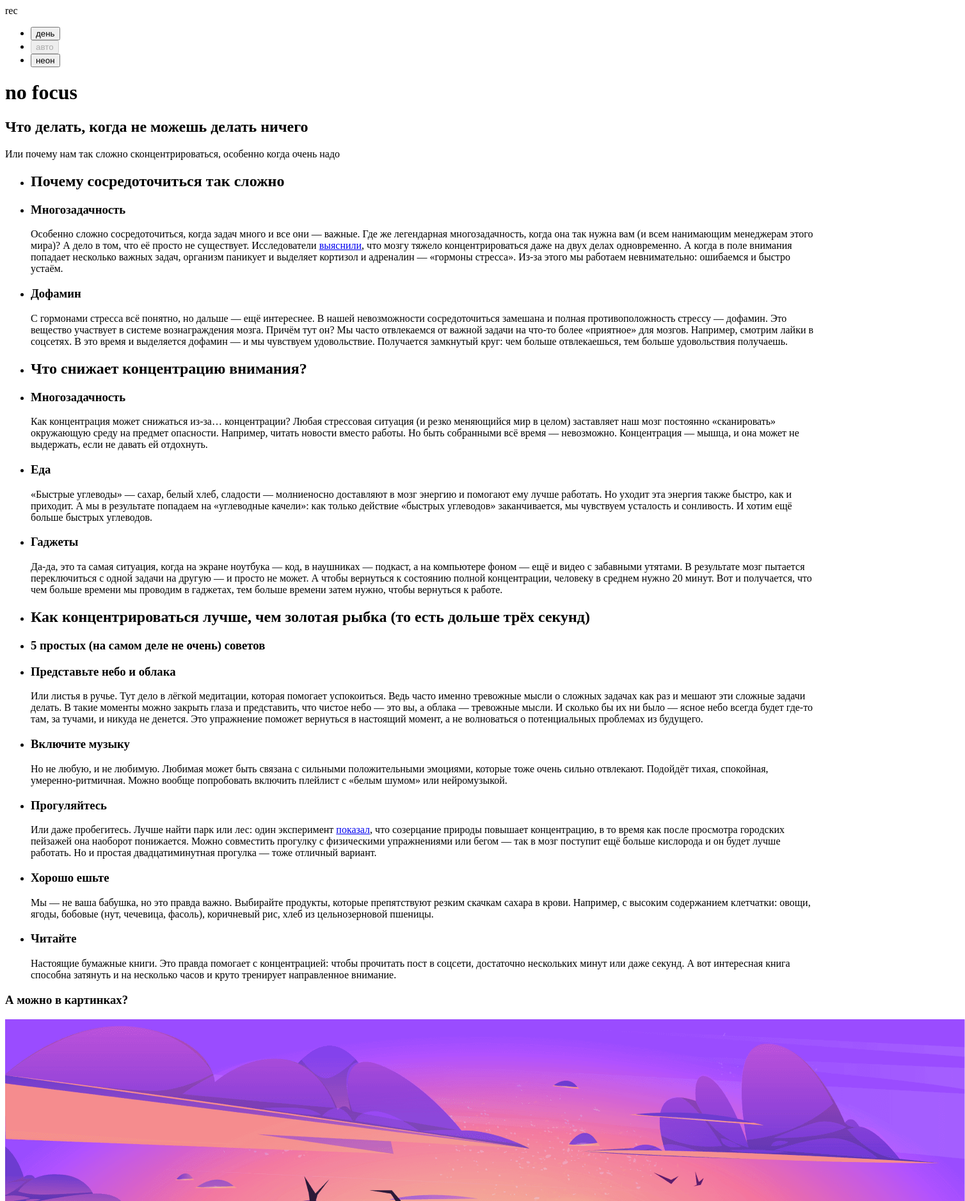
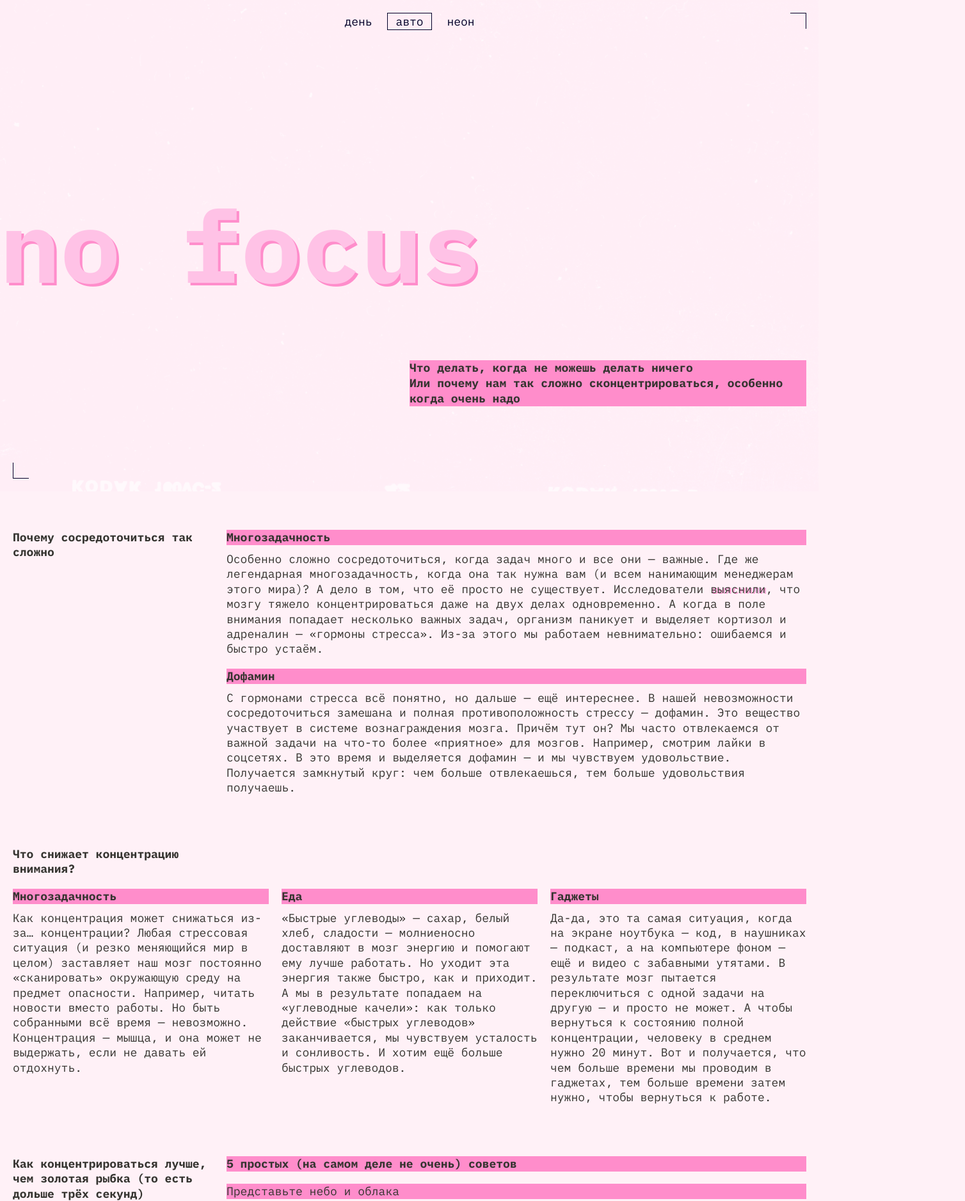
Before and after one commit to LeChat99/slozhno-sosredotochitsya-fd, a website: page index.html in a window 1280 px wide. Shown: the top 1877 px of the page at 64% size, 1508 px wide, since content can reach past the window. Drawn offline with Linux system fonts and the light colour scheme; the site is published under a folder, as on GitHub Pages, so addresses that start at the root find nothing.

Commit message:
2 провека

```diff
--- a/index.html
+++ b/index.html
@@ -6,16 +6,16 @@
     <meta name="viewport" content="width=device-width, initial-scale=1.0" />
     <meta name="color-scheme" content="dark light" />
     <title>Сложно сосредоточиться</title>
-    <link rel="icon" href="/images/favicon/favicon.ico" sizes="any" />
-    <link rel="icon" href="/images/favicon/favicon.svg" type="image/svg+xml" />
-    <link rel="apple-touch-icon" href="/images/favicon/mobile-icon.png" />
-    <link rel="stylesheet" href="/fonts/fonts.css" />
-    <link rel="stylesheet" href="/styles/globals.css" />
-    <link rel="stylesheet" href="/styles/variables.css" />
-    <link rel="stylesheet" href="/styles/style.css" />
-    <link rel="stylesheet" href="/styles/dark.css" />
-    <link rel="stylesheet" href="/styles/light.css" />
-    <link rel="stylesheet" href="/styles/media.css" />
+    <link rel="icon" href="./images/favicon/favicon.ico" sizes="any" />
+    <link rel="icon" href="./images/favicon/favicon.svg" type="image/svg+xml" />
+    <link rel="apple-touch-icon" href="./images/favicon/mobile-icon.png" />
+    <link rel="stylesheet" href="./fonts/fonts.css" />
+    <link rel="stylesheet" href="./styles/globals.css" />
+    <link rel="stylesheet" href="./styles/variables.css" />
+    <link rel="stylesheet" href="./styles/style.css" />
+    <link rel="stylesheet" href="./styles/dark.css" />
+    <link rel="stylesheet" href="./styles/light.css" />
+    <link rel="stylesheet" href="./styles/media.css" />
     <script src="./scripts/script.js"></script>
   </head>
   <body class="page">
@@ -53,7 +53,7 @@
       </nav>
       <h1 class="big-text">no focus</h1>
       <div class="header__item">
-        <h2 class="subtitle">Что делать, когда не можешь делать ничего</h2>
+        <p class="subtitle">Что делать, когда не можешь делать ничего</p>
         <p class="subtitle">
           Или почему нам так сложно сконцентрироваться, особенно когда очень
           надо
@@ -64,12 +64,10 @@
     <main>
       <section>
         <ul class="card-list card-list_why">
-          <li class="text_card-item">
           <h2 class="title">Почему сосредоточиться так сложно</h2>
-          </li>
           <li class="text_card-item">
             <h3 class="subtitle">Многозадачность</h3>
-            <div class="text">
+            <p class="text">
               Особенно сложно сосредоточиться, когда задач много и все они —
               важные. Где же легендарная многозадачность, когда она так нужна
               вам (и всем нанимающим менеджерам этого мира)? А дело в том, что
@@ -81,11 +79,11 @@
               задач, организм паникует и выделяет кортизол и адреналин —
               «гормоны стресса». Из-за этого мы работаем невнимательно:
               ошибаемся и быстро устаём.
-            </div>
+          </p>
           </li>
           <li class="text_card-item">
             <h3 class="subtitle">Дофамин</h3>
-            <div class="text">
+            <p class="text">
               С гормонами стресса всё понятно, но дальше — ещё интереснее. В
               нашей невозможности сосредоточиться замешана и полная
               противоположность стрессу — дофамин. Это вещество участвует в
@@ -94,40 +92,38 @@
               смотрим лайки в соцсетях. В это время и выделяется дофамин — и мы
               чувствуем удовольствие. Получается замкнутый круг: чем больше
               отвлекаешься, тем больше удовольствия получаешь.
-            </div>
+            </p>
           </li>
         </ul>
       </section>
       <section>
         <ul class="card-list card-list_what">
-          <li class="text_card-item">
           <h2 class="title">Что снижает концентрацию внимания?</h2>
-          </li>
           <li class="text_card-item">
             <h3 class="subtitle">Многозадачность</h3>
-            <div class="text">
+            <p class="text">
               Как концентрация может снижаться из-за… концентрации? Любая
               стрессовая ситуация (и резко меняющийся мир в целом) заставляет
               наш мозг постоянно «сканировать» окружающую среду на предмет
               опасности. Например, читать новости вместо работы. Но быть
               собранными всё время — невозможно. Концентрация — мышца, и она
               может не выдержать, если не давать ей отдохнуть.
-            </div>
+            </p>
           </li>
           <li class="text_card-item">
             <h3 class="subtitle">Еда</h3>
-            <div class="text">
+            <p class="text">
               «Быстрые углеводы» — сахар, белый хлеб, сладости — молниеносно
               доставляют в мозг энергию и помогают ему лучше работать. Но уходит
               эта энергия также быстро, как и приходит. А мы в результате
               попадаем на «углеводные качели»: как только действие «быстрых
               углеводов» заканчивается, мы чувствуем усталость и сонливость. И
               хотим ещё больше быстрых углеводов.
-            </div>
+            </p>
           </li>
           <li class="text_card-item">
             <h3 class="subtitle">Гаджеты</h3>
-            <div class="text">
+            <p class="text">
               Да-да, это та самая ситуация, когда на экране ноутбука — код, в
               наушниках — подкаст, а на компьютере фоном — ещё и видео с
               забавными утятами. В результате мозг пытается переключиться с
@@ -135,26 +131,24 @@
               состоянию полной концентрации, человеку в среднем нужно 20 минут.
               Вот и получается, что чем больше времени мы проводим в гаджетах,
               тем больше времени затем нужно, чтобы вернуться к работе.
-            </div>
+            </p>
           </li>
         </ul>
       </section>
       <section>
         <ul class="card-list card-list_advice">
-          <li class="text_card-item">
           <h2 class="title">
           Как концентрироваться лучше, чем золотая рыбка (то есть дольше
           трёх секунд)
         </h2>
-          </li>
           <li class="text_card-item">
             <h3 class="subtitle">5 простых (на самом деле не очень) советов</h3>
           </li>
           <li class="text_card-item">
-            <h3 class="subtitle subtitle_font-weight">
+            <h4 class="subtitle subtitle_font-weight">
               Представьте небо и облака
-            </h3>
-            <div class="text">
+            </h4>
+            <p class="text">
               Или листья в ручье. Тут дело в лёгкой медитации, которая помогает
               успокоиться. Ведь часто именно тревожные мысли о сложных задачах
               как раз и мешают эти сложные задачи делать. В такие моменты можно
@@ -163,20 +157,20 @@
               где-то там, за тучами, и никуда не денется. Это упражнение поможет
               вернуться в настоящий момент, а не волноваться о потенциальных
               проблемах из будущего.
-            </div>
+            </p>
           </li>
           <li class="text_card-item">
-            <h3 class="subtitle subtitle_font-weight">Включите музыку</h3>
-            <div class="text">
+            <h4 class="subtitle subtitle_font-weight">Включите музыку</h4>
+            <p class="text">
               Но не любую, и не любимую. Любимая может быть связана с сильными
               положительными эмоциями, которые тоже очень сильно отвлекают.
               Подойдёт тихая, спокойная, умеренно-ритмичная. Можно вообще
               попробовать включить плейлист с «белым шумом» или нейромузыкой.
-            </div>
+            </p>
           </li>
           <li class="text_card-item">
-            <h3 class="subtitle subtitle_font-weight">Прогуляйтесь</h3>
-            <div class="text">
+            <h4 class="subtitle subtitle_font-weight">Прогуляйтесь</h4>
+            <p class="text">
               Или даже пробегитесь. Лучше найти парк или лес: один эксперимент
               <a
                 href="https://www.sciencedirect.com/science/article/abs/pii/S0272494415000328"
@@ -187,25 +181,25 @@
               совместить прогулку с физическими упражнениями или бегом — так в
               мозг поступит ещё больше кислорода и он будет лучше работать. Но и
               простая двадцатиминутная прогулка — тоже отличный вариант.
-            </div>
+            </p>
           </li>
           <li class="text_card-item">
-            <h3 class="subtitle subtitle_font-weight">Хорошо ешьте</h3>
-            <div class="text">
+            <h4 class="subtitle subtitle_font-weight">Хорошо ешьте</h4>
+            <p class="text">
               Мы — не ваша бабушка, но это правда важно. Выбирайте продукты,
               которые препятствуют резким скачкам сахара в крови. Например, с
               высоким содержанием клетчатки: овощи, ягоды, бобовые (нут,
               чечевица, фасоль), коричневый рис, хлеб из цельнозерновой пшеницы.
-            </div>
+            </p>
           </li>
           <li class="text_card-item">
-            <h3 class="subtitle subtitle_font-weight">Читайте</h3>
-            <div class="text">
+            <h4 class="subtitle subtitle_font-weight">Читайте</h4>
+            <p class="text">
               Настоящие бумажные книги. Это правда помогает с концентрацией:
               чтобы прочитать пост в соцсети, достаточно нескольких минут или
               даже секунд. А вот интересная книга способна затянуть и на
               несколько часов и круто тренирует направленное внимание.
-            </div>
+            </p>
           </li>
         </ul>
       </section>
@@ -215,31 +209,31 @@
           loading="lazy"
           src="images/sunset.png"
           alt="картинка с море, горы, закат"
-          class="img__picture img__picture_top-left"
+          class="img__picture"
         />
         <img
           loading="lazy"
           src="images/ice-cream.png"
           alt="картинка с мороженым и фруктами"
-          class="img__picture img__picture_top-right"
+          class="img__picture"
         />
         <img
           loading="lazy"
           src="images/tape.png"
           alt="картинка с аудио кассетой"
-          class="img__picture img__picture_bottom-left"
+          class="img__picture"
         />
         <img
           loading="lazy"
           src="images/books.png"
           alt="картинка с стопкой книг на вершине чашка с кофе"
-          class="img__picture img__picture_center"
+          class="img__picture"
         />
         <img
           loading="lazy"
           src="images/street.png"
           alt="картинка с улицей слева и справа дома"
-          class="img__picture img__picture_bottom-right"
+          class="img__picture"
         />
       </section>
     </main>
--- a/styles/dark.css
+++ b/styles/dark.css
@@ -25,3 +25,23 @@
   --bg: var(--black);
   --text-shadow: var(--red);
 }
+
+@media (prefers-color-scheme: dark) {
+  :root {
+    --img-bg: var(--dark-img);
+
+    --big-text: 700;
+    --title-weight: 700;
+    --text-weight: 400;
+    --border-color: var(--transparent-pink);
+    --big-color: var(--purple);
+    --text-color: var(--pink);
+    --title-color: var(--red);
+    --subtitle-color: var(--black);
+    --text-bg-color: var(--red);
+    --second-color: var(--red);
+    --menu-color: var(--red);
+    --bg: var(--black);
+    --text-shadow: var(--red);
+  }
+}
--- a/styles/light.css
+++ b/styles/light.css
@@ -27,3 +27,24 @@
     display: none;
   }
 }
+
+@media (prefers-color-scheme: light) {
+  :root {
+    --img-bg: var(--light-img);
+
+    --border-color: var(--transparent-black);
+    --big-color: var(--pink-sakura);
+    --text-color: var(--dark-gray);
+    --title-color: var(--dark-gray);
+    --subtitle-color: var(--dark-gray);
+    --text-bg-color: var(--tea-rose);
+    --second-color: var(--black);
+    --menu-color: var(--black);
+    --bg: var(--light-pink);
+    --text-shadow: var(--tea-rose);
+  }
+
+  .decorative-text {
+    display: none;
+  }
+}
--- a/styles/media.css
+++ b/styles/media.css
@@ -1,7 +1,8 @@
 @media (width >= 768px) {
   .header {
     height: min(100vh, 1024px);
-    grid-template-rows: 55% 1fr;
+    grid-template-rows: 27.5% 28% 1fr;
+    align-items: end;
   }
 
   .decorated-zone {
@@ -20,12 +21,10 @@
   }
 
   .header__theme-menu {
-    top: 23.4vw;
-    right: 20px;
+    align-self: end;
   }
 
   .big-text {
-    margin-top: 200px;
     margin-left: -20px;
     font-size: 120px;
   }
@@ -33,10 +32,7 @@
   .header__item {
     justify-self: end;
     width: 50%;
-  }
-
-  .subtitle_header {
-    margin: 160px 0 162px 50%;
+    margin: 0;
   }
 
   .corner__bottom {
@@ -59,11 +55,19 @@
     row-gap: 19px;
   }
 
-  .text_card-item:has(h2) {
+   .card-list .title {
     grid-row: 1 / 3;
+   }
+
+  .title {
+    margin: 0;
   }
 
-  .text_card-item:has(h3) {
+ .text_card-item:has(h3) {
+    grid-column: 2 / 3;
+  }
+
+  .text_card-item:has(h4) {
     grid-column: 2 / 3;
   }
 
@@ -90,26 +94,26 @@
     object-fit: cover;
   }
 
-  .img__picture_top-left {
+  .img__picture:nth-child(2) {
     grid-column: 1 / 3;
   }
 
-  .img__picture_top-right {
+  .img__picture:nth-child(3) {
     grid-column: 3 / 4;
     grid-row: 2 / 4;
   }
 
-  .img__picture_bottom-left {
+  .img__picture:nth-child(4) {
     grid-column: 1 / 2;
     grid-row: 3 / 5;
   }
 
-  .img__picture_center {
+  .img__picture:nth-child(5) {
     grid-column: 2 / 3;
     grid-row: 3 / 4;
   }
 
-  .img__picture_bottom-right {
+  .img__picture:nth-child(6) {
     grid-column: 2 / 4;
   }
 
@@ -130,14 +134,13 @@
 @media (width >= 1024px) {
   .header {
     height: min(100vh, 768px);
-    grid-template-rows: 59% 1fr;
+    grid-template-rows: 31% 28% 1fr;
   }
 
   .header__theme-menu {
-    max-width: 230px;
-    top: 18px;
-    left: 50%;
-    transform: translateX(-50%);
+    width: 230px;
+    justify-self: center;
+    align-self: start;
   }
 
   .header__theme-menu-list {
@@ -150,7 +153,6 @@
   }
 
   .big-text {
-    margin-top: 28%;
     font-size: 9.81rem;
   }
 
@@ -167,7 +169,7 @@
     grid-template-rows: min-content 1fr;
   }
 
-  .card-list_what .text_card-item:has(h2) {
+  .card-list_what .title {
     grid-column: 1 / 4;
     grid-row: auto;
     max-width: 314px;
@@ -190,44 +192,3 @@
     margin: 0;
   }
 }
-
-@media (prefers-color-scheme: dark) {
-  :root {
-    --img-bg: var(--dark-img);
-
-    --big-text: 700;
-    --title-weight: 700;
-    --text-weight: 400;
-    --border-color: var(--transparent-pink);
-    --big-color: var(--purple);
-    --text-color: var(--pink);
-    --title-color: var(--red);
-    --subtitle-color: var(--black);
-    --text-bg-color: var(--red);
-    --second-color: var(--red);
-    --menu-color: var(--red);
-    --bg: var(--black);
-    --text-shadow: var(--red);
-  }
-}
-
-@media (prefers-color-scheme: light) {
-  :root {
-    --img-bg: var(--light-img);
-
-    --border-color: var(--transparent-black);
-    --big-color: var(--pink-sakura);
-    --text-color: var(--dark-gray);
-    --title-color: var(--dark-gray);
-    --subtitle-color: var(--dark-gray);
-    --text-bg-color: var(--tea-rose);
-    --second-color: var(--black);
-    --menu-color: var(--black);
-    --bg: var(--light-pink);
-    --text-shadow: var(--tea-rose);
-  }
-
-  .decorative-text {
-    display: none;
-  }
-}
--- a/styles/style.css
+++ b/styles/style.css
@@ -10,8 +10,8 @@
   background: var(--img-bg) center center / cover no-repeat;
   height: min(100vh, 668px);
   display: grid;
-  align-items: end;
-  grid-template-rows: 65% 1fr;
+  align-items: center;
+  grid-template-rows: 1fr 1fr 1fr;
 }
 
 .decorated-zone {
@@ -56,9 +56,7 @@
 }
 
 .header__theme-menu {
-  position: absolute;
-  top: 16.5vw;
-  right: 10px;
+  justify-self: end;
 }
 
 .header__theme-menu-item {
@@ -74,15 +72,23 @@
   font-weight: var(--text-weight);
   font-size: 18px;
   line-height: 18px;
+  cursor: pointer;
+}
+
+.header__theme-menu-button:hover {
+  border: 1px solid var(--border-color);
+}
+
+.header__theme-menu-button:focus {
+  outline: none;
+  border: 1px solid var(--menu-color);
+  border-top: 0;
+  border-left: 0;
+  border-right: 0;
 }
 
 .header__theme-menu-button_active {
   border: 1px solid var(--menu-color);
-  cursor: pointer;
-}
-
-.header__theme-menu-button_active:hover {
-  border-color: var(--border-color);
 }
 
 .big-text {
@@ -94,7 +100,9 @@
 }
 
 .header__item {
+  background-color: var(--text-bg-color);
   align-self: center;
+  margin-bottom: 12px;
 }
 
 .subtitle {
@@ -147,6 +155,10 @@ section:not(:first-child) {
   text-shadow: 2px 1px var(--text-shadow);
 }
 
+.link:focus {
+  outline-color: var(--text-color);
+}
+
 .link:hover {
   border: 1px solid var(--text-color);
   border-top: 0;
```
Lines whose indentation alone changed are shown as unchanged.
